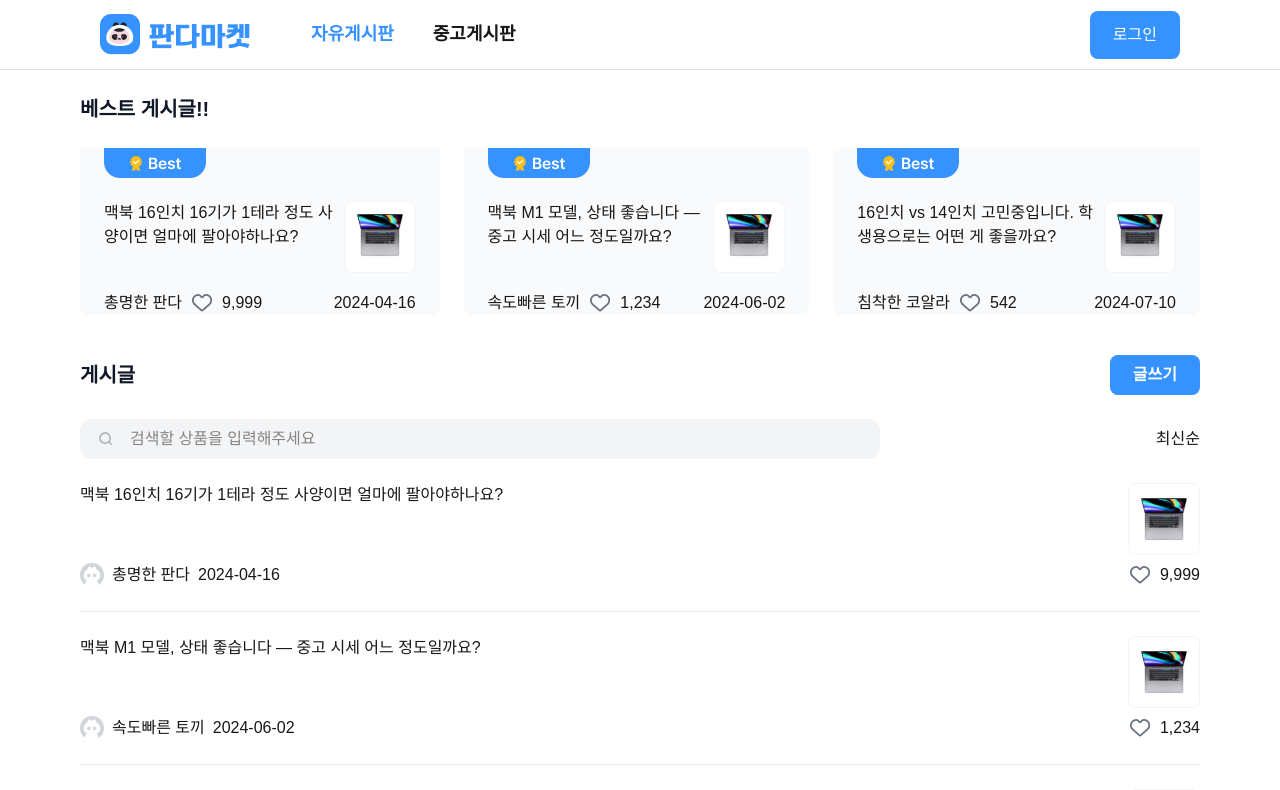
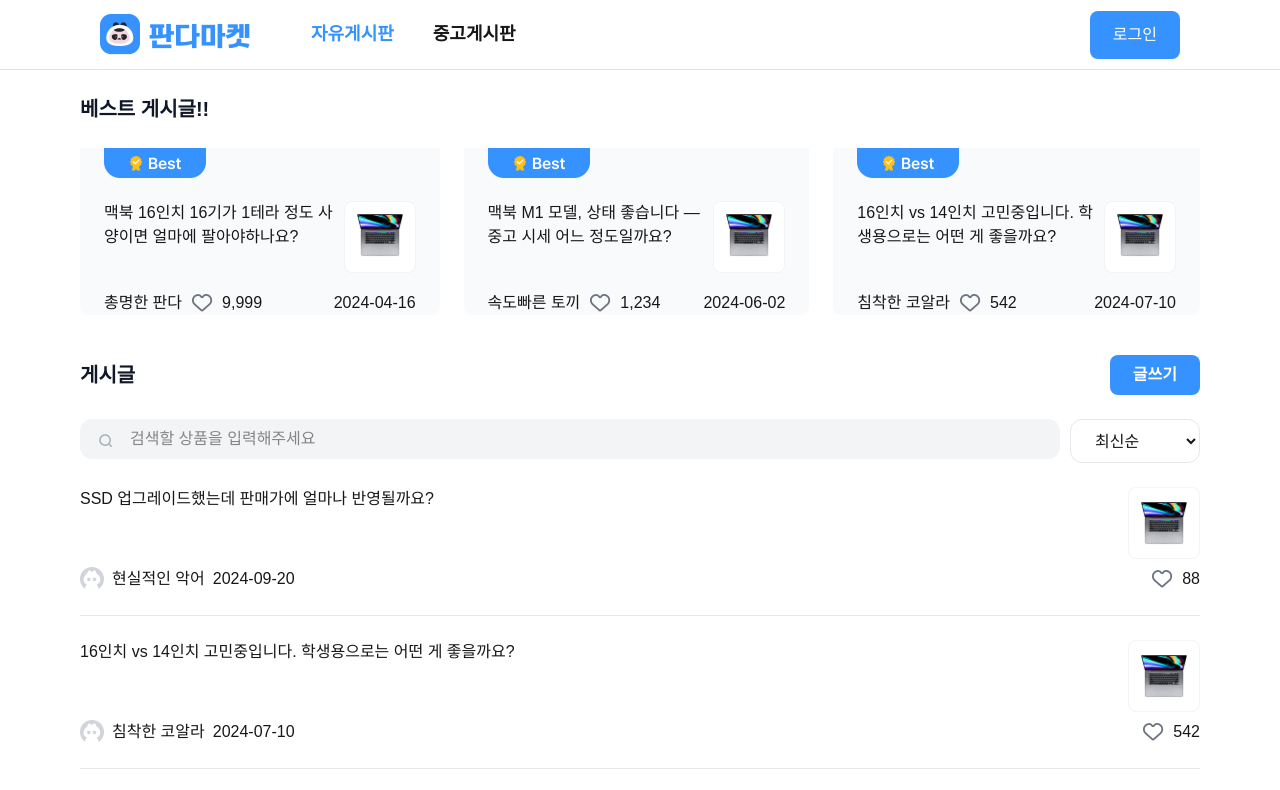
Before and after one commit to codeit-sprint-fullstack/9-sprint-mission-fe, a Next.js app: page / in a window 1280 px wide. Shown: the top 790 px of the page. Built offline with nearby package versions, Linux system fonts and the light colour scheme.

Commit message:
✨  feat : 정렬 기능 추가

```diff
--- a/src/Components/ui/postList/PostList.jsx
+++ b/src/Components/ui/postList/PostList.jsx
@@ -6,7 +6,9 @@
 
 export default function PostList({ posts = [] }) {
   const [query, setQuery] = useState("");
+  const [sortBy, setSortBy] = useState("latest");
 
+  //검색기능
   const filtered =
     query.trim() === ""
       ? posts
@@ -16,16 +18,36 @@
             .includes(query.trim().toLowerCase())
         );
 
+  //정렬기능
+  function sortComparator(a, b, sortBy) {
+    if (sortBy === "latest") {
+      return new Date(b.date) - new Date(a.date);
+    }
+    if (sortBy === "likes") {
+      const toNum = (s) =>
+        parseInt(String(s || "0").replace(/,/g, ""), 10 || 0);
+      return toNum(b.likes) - toNum(a.likes);
+    }
+    return 0;
+  }
+
+  const results = [...filtered].sort((a, b) => sortComparator(a, b, sortBy));
+
   return (
     <div className="flex flex-col gap-6">
       <PostListHeader />
       <div className="flex flex-col gap-6">
-        <PostSearchBar value={query} onChange={setQuery} />
+        <PostSearchBar
+          value={query}
+          onChange={setQuery}
+          sortBy={sortBy}
+          onSortChange={setSortBy}
+        />
 
-        {filtered.length === 0 ? (
+        {results.length === 0 ? (
           <div className="text-gray-500">검색 결과가 없습니다!</div>
         ) : (
-          filtered.map((p) => <PostCard key={p.id} post={p} />)
+          results.map((p) => <PostCard key={p.id} post={p} />)
         )}
       </div>
     </div>
--- a/src/Components/ui/postList/PostSearchBar.jsx
+++ b/src/Components/ui/postList/PostSearchBar.jsx
@@ -1,9 +1,14 @@
-"use client"
+"use client";
 
 import Image from "next/image";
 import SearchIcon from "@/public/images/search.png";
 
-export default function PostSearchBar({ value, onChange }) {
+export default function PostSearchBar({
+  value,
+  onChange,
+  sortBy,
+  onSortChange,
+}) {
   return (
     <div>
       <div className="flex gap-2.5 justify-between relative">
@@ -15,16 +20,27 @@
           className="absolute top-1/2 -translate-y-1/2 left-4"
         />
         <input
-          className="w-[800px] h-7 px-[50px] py-5  bg-gray-100 rounded-xl "
+          className="w-[1054px] h-7 px-[50px] py-5  bg-gray-100 rounded-xl "
           type="text"
           placeholder="검색할 상품을 입력해주세요"
           value={value}
           onChange={(e) => {
-            if (typeof onChange === "function") onChange(e.currentTarget.value);
+            const i = e.currentTarget.value;
+            if (typeof onChange === "function") onChange(i);
           }}
         />
 
-        <button>최신순</button>
+        <select
+          value={sortBy}
+          onChange={(e) => {
+            const v = e.currentTarget.value;
+            if (typeof onSortChange === "function") onSortChange(v);
+          }}
+          className="flex shrink-0 w-[130px] h-11 px-5 py-3 rounded-xl bg-white border border-gray-200 "
+        >
+          <option value="latest">최신순</option>
+          <option value="likes">좋아요</option>
+        </select>
       </div>
     </div>
   );
```
